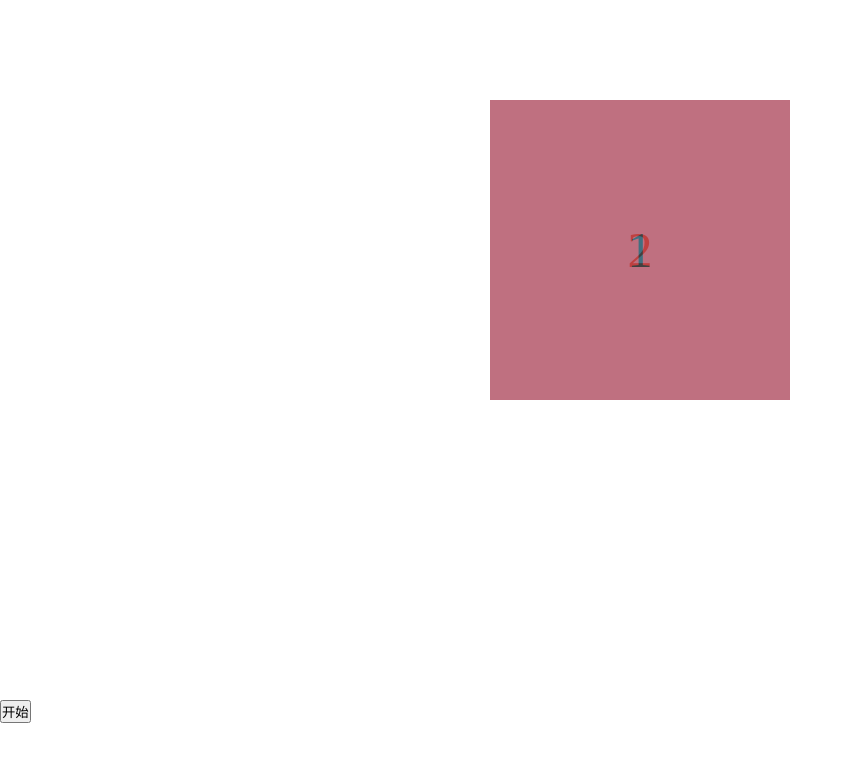
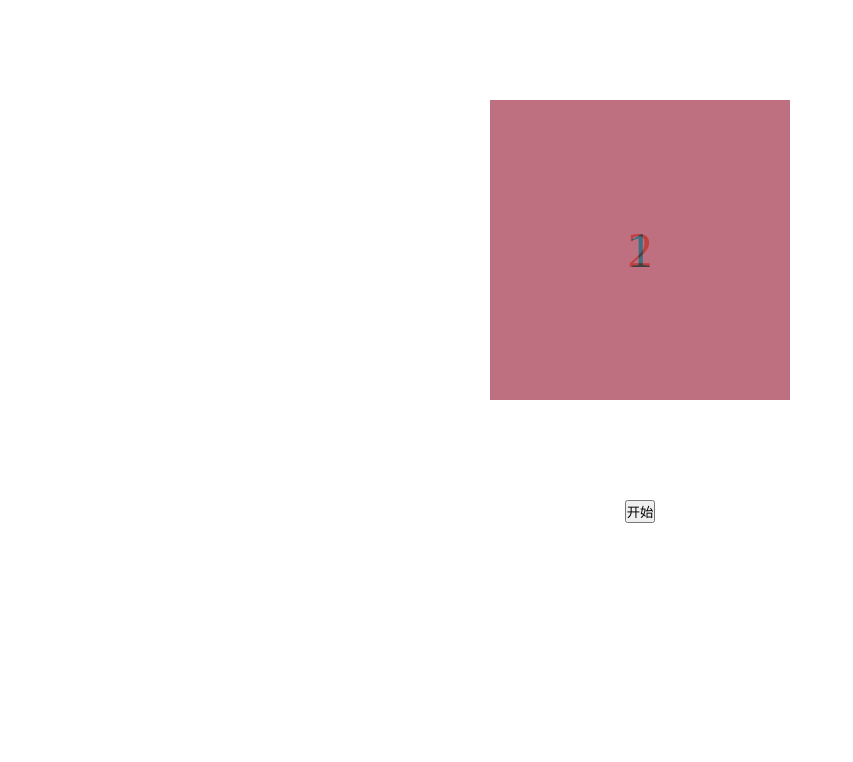
Before and after one commit to hexia1989/Rotating-Cube, a plain HTML site: page index.html in a window 1280 px wide. Shown: the whole page, without its empty margins (0-853 px from the left). Drawn offline with Linux system fonts and the light colour scheme.

Commit message:
Update index.html

```diff
--- a/index.html
+++ b/index.html
@@ -13,7 +13,7 @@
                 height: 300px;
                 background-color: pink;
                 position: relative;
-                margin:100px auto;
+                margin: 100px auto;
                 animation: run 10s linear alternate paused infinite;
 
                 transform-style: preserve-3d;
@@ -71,9 +71,6 @@
                 background-color: cyan;
                 transform: rotateY(90deg) translateZ(-150px);
             }
-            input{
-                margin-top:200px;
-            }
         </style>
     </head>
     <body>
@@ -85,9 +82,9 @@
             <div class="div5">5</div>
             <div class="div6">6</div>
         </div>
-
-        <input type="button" name="" id="btn" value="开始" />
-
+        <center>
+            <input type="button" name="" id="btn" value="开始" />
+        </center>
         <script type="text/javascript">
             btn.onclick = function () {
                 if(this.value == "开始"){
```
